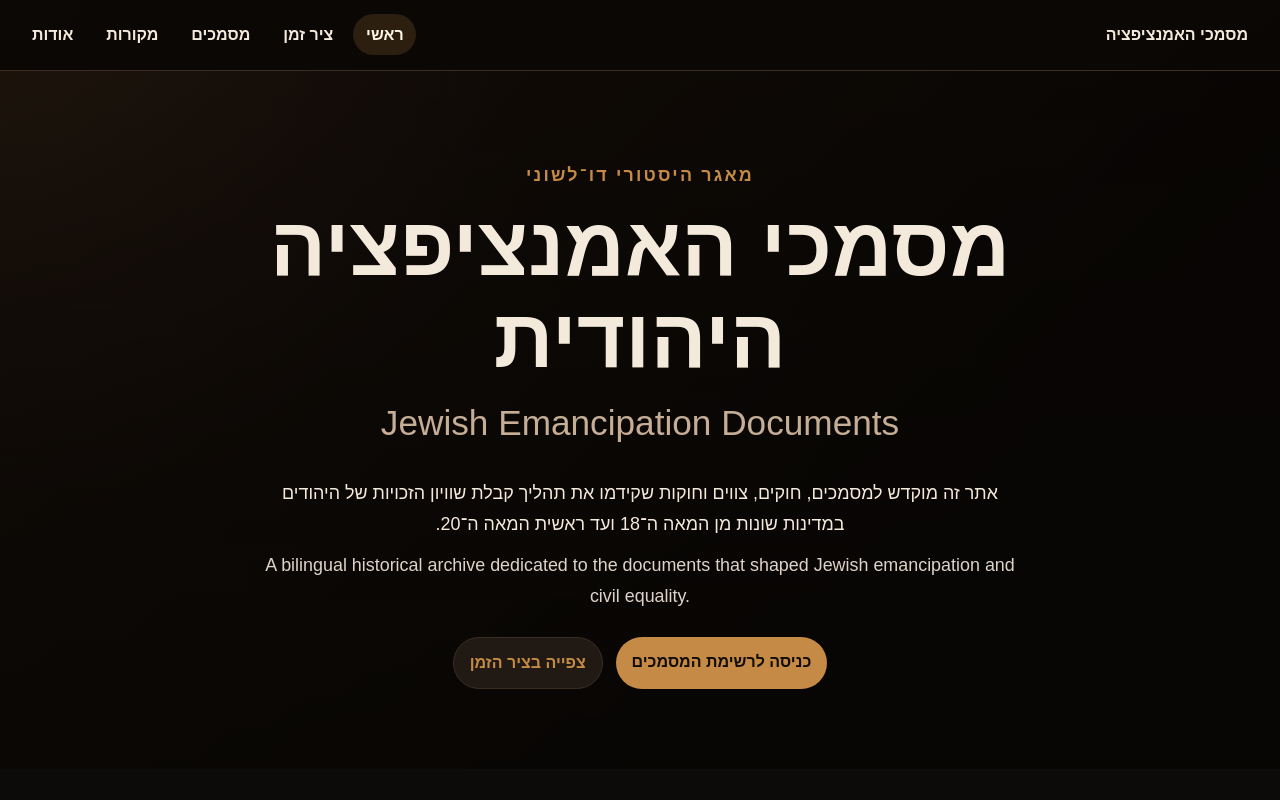
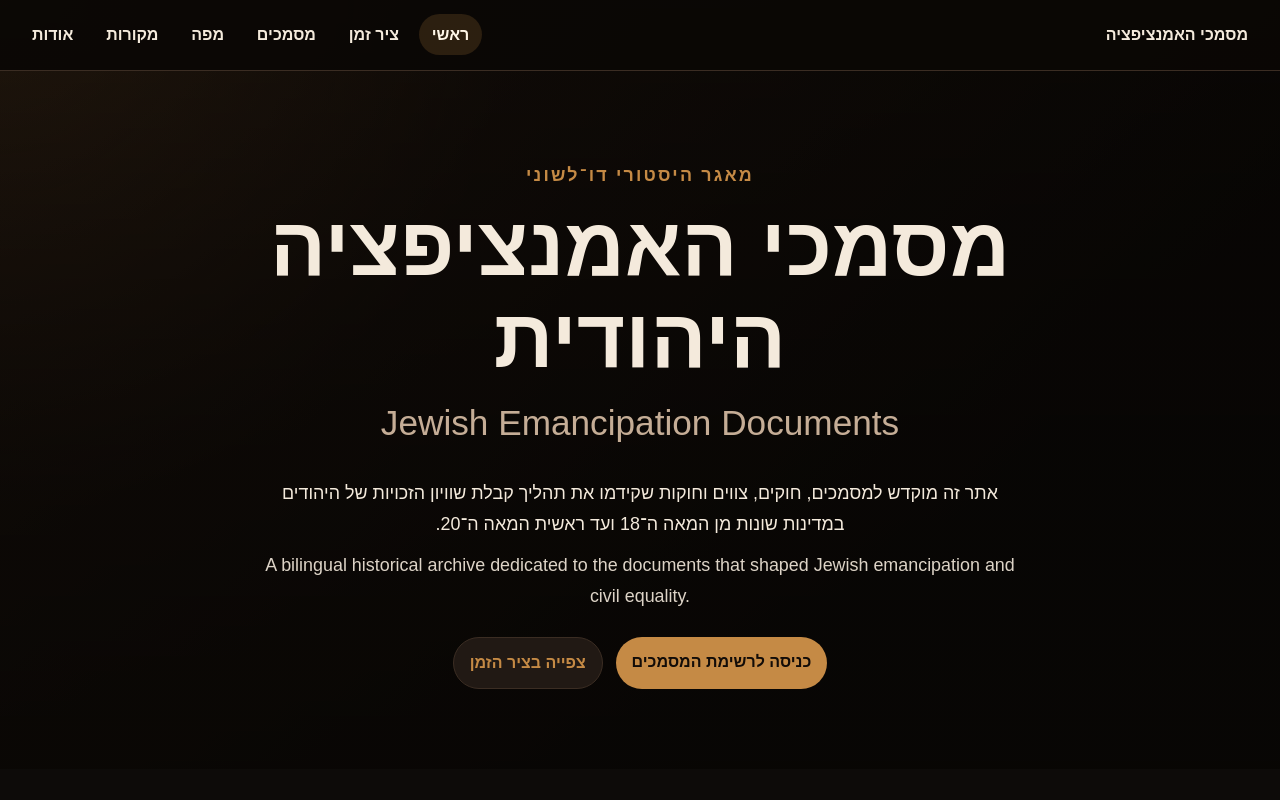
Before and after one commit to rexram987-create/Jewish-Emancipation-Documents, a website: page index.html in a window 1280 px wide. Shown: the top 800 px of the page. Drawn offline with Linux system fonts and the light colour scheme.

Commit message:
Add map link to homepage navigation

```diff
--- a/index.html
+++ b/index.html
@@ -15,6 +15,7 @@
         <a class="active" href="index.html">ראשי</a>
         <a href="timeline.html">ציר זמן</a>
         <a href="documents.html">מסמכים</a>
+        <a href="map.html">מפה</a>
         <a href="sources.html">מקורות</a>
         <a href="about.html">אודות</a>
       </div>
```
